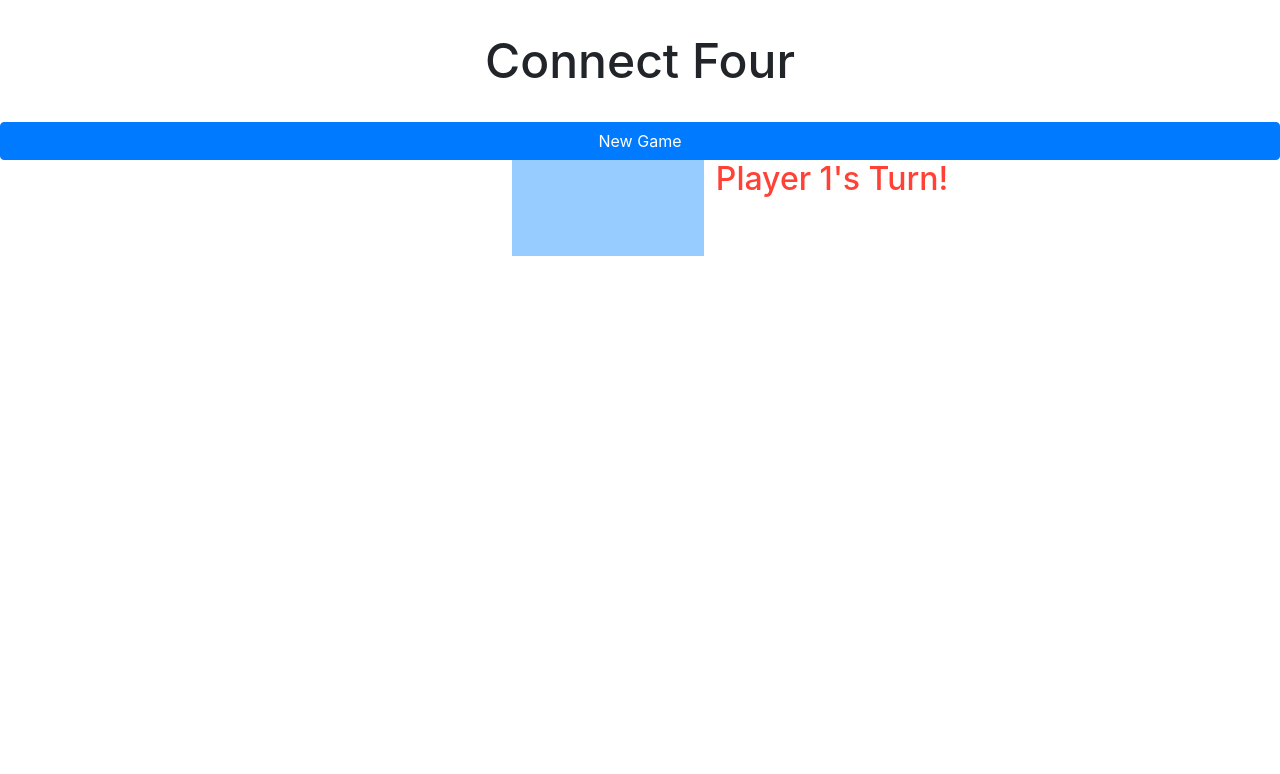
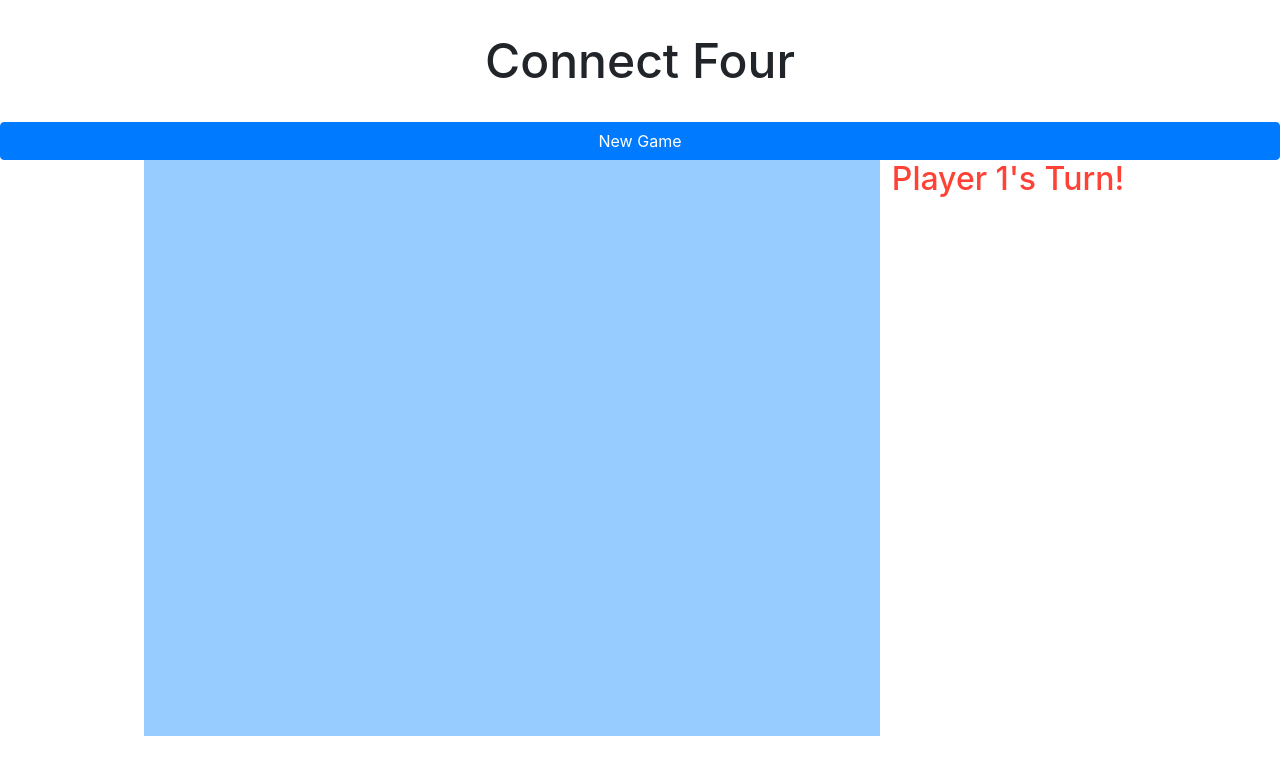
Before and after one commit to adamjding/CS390, a React (Create React App) app in the folder lab3/lab3-skeleton/: page / in a window 1280 px wide. Shown: the top 774 px of the page. Built offline with nearby package versions, Linux system fonts and the light colour scheme.

Commit message:
I think i completed part2, board comp passes props to row compoenet, and row passes props to tiles

```diff
--- a/lab3/lab3-skeleton/src/components/board.js
+++ b/lab3/lab3-skeleton/src/components/board.js
@@ -39,9 +39,8 @@ class Board extends Component {
     }
 
     for(var i = 0; i < newBoard.length; i++) {
-      let currentRow = newBoard[i];
-      for(var j = 0; j < currentRow.length; j++) {
-        currentRow[j] = 'Fuck js';
+      for(var j = 0; j < newBoard[i].length; j++) {
+        newBoard[i][j] = null;
       }
     }
 
--- a/lab3/lab3-skeleton/src/components/row.js
+++ b/lab3/lab3-skeleton/src/components/row.js
@@ -10,7 +10,7 @@ const Row = props => {
     Make sure to pass placeToken function so that the child component can call the function
   */
   console.log(props);
-  let myRow = props.row;
+  rowTiles = row.map((row, index) => <Tile key={index} colIndex={index} value={row} placeToken={placeToken}/>);
   return <tr>{rowTiles}</tr>;
 };
 export default Row;
```
